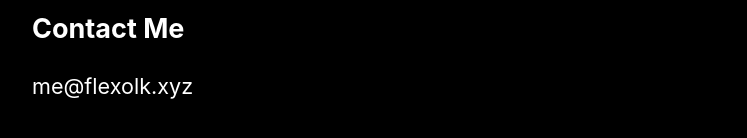
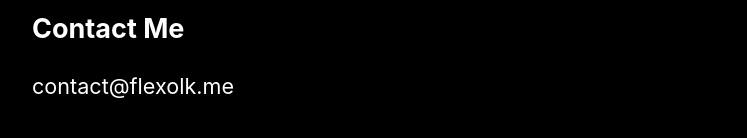
Before and after one commit to SmoothieNoIce/flexolk-blog, a Next.js app: page / in a window 1280 px wide. Shown: the part 3782-3920 px from the top of the page, without its empty margins (266-1013 px from the left). Built offline with nearby package versions, Linux system fonts and the light colour scheme.

Commit message:
change email

```diff
--- a/pages/index.js
+++ b/pages/index.js
@@ -113,7 +113,7 @@ export default function Home({ allPostsData }) {
       </section>
       <section className={`${utilStyles.headingMd} ${utilStyles.padding1px}`}>
         <h2 className={utilStyles.headingLg}>Contact Me</h2>
-        <p>me@flexolk.xyz</p>
+        <p>contact@flexolk.me</p>
       </section>
     </Layout>
   )
```
